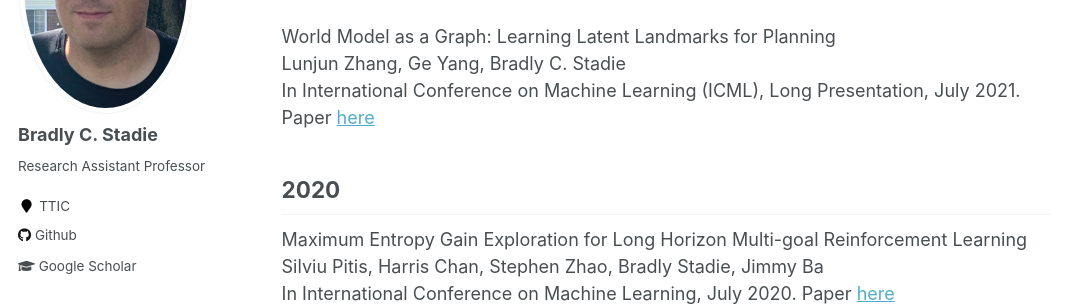
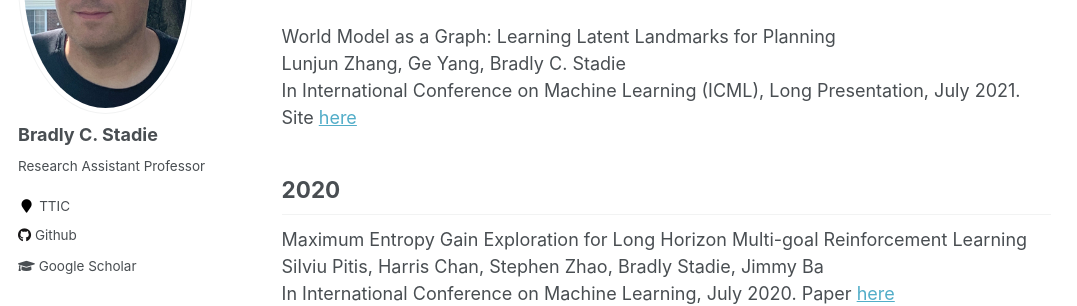
Before and after one commit to bstadie/bstadie.github.io, a Jekyll site: the page built from _pages/about.md, in a window 1280 px wide and 900 px high, scrolled down 756 px. Shown: the part 180-486 px from the top of the window, without its empty margins (0-1077 px from the left). Built offline with Jekyll 4.4.1, drawn with Linux system fonts in a browser that asks for light colours.

Commit message:
Update about.md
site

```diff
--- a/_pages/about.md
+++ b/_pages/about.md
@@ -50,7 +50,7 @@ Submitted to International Conference in Learning Representations (ICLR) 2022. P
 
 World Model as a Graph: Learning Latent Landmarks for Planning
 Lunjun Zhang, Ge Yang, Bradly C. Stadie
-In International Conference on Machine Learning (ICML), Long Presentation, July 2021. Paper [here](https://arxiv.org/pdf/2011.12491.pdf)
+In International Conference on Machine Learning (ICML), Long Presentation, July 2021. Site [here](https://sites.google.com/view/latent-landmarks/)
 
 
 2020
```
